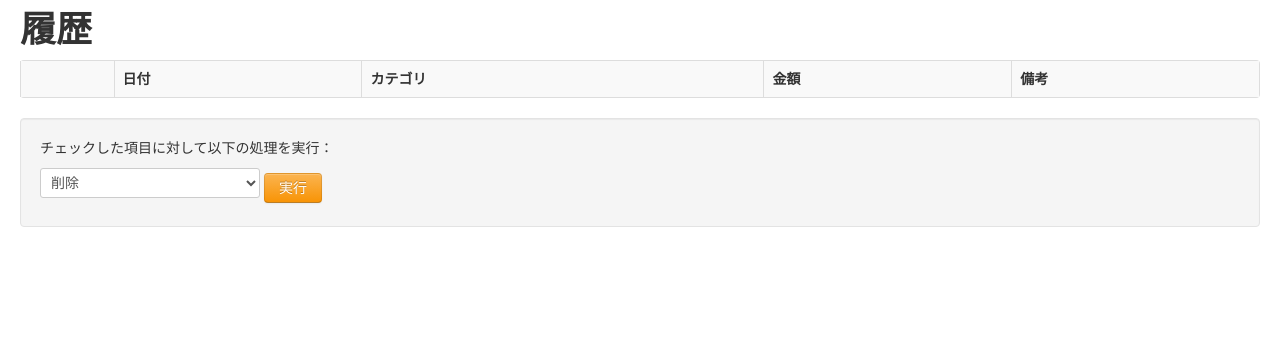
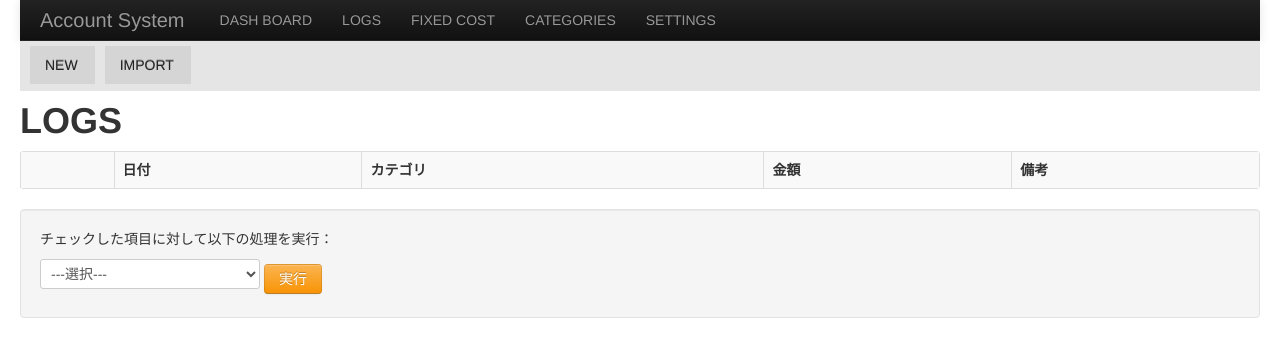
Before and after one commit to Beflat/Account, a Django app: page / in a window 1280 px wide. Shown: the top 357 px of the page. Run offline with Django 3.2, Linux system fonts and the light colour scheme; lists and menus that the app fills with data are empty; parts of the project's set-up code (start-up, migrations or seed data) failed here and were passed over; some libraries are stand-ins or nearby versions.

Commit message:
新規登録画面を追加。

```diff
--- /dev/null
+++ b/account/static/css/account.css
@@ -0,0 +1,17 @@
+
+#submenu {
+    background-color: #e5e5e5;
+    color: #444;
+    display: block;
+    height: 40px;
+    padding: 5px;
+}
+
+#submenu .nav-pills li {
+    background-color: #d5d5d5;
+    margin: 0px 5px;
+}
+
+#submenu .nav-pills li a {
+    color: #222;
+}
--- a/account/templates/account_log/index.html
+++ b/account/templates/account_log/index.html
@@ -4,7 +4,7 @@
 {% block content %}
 
 
-<h1>履歴</h1>
+<h1>LOGS</h1>
 
 {% if messages %}
 <div class="alert alert-success">
@@ -19,7 +19,6 @@
 <div id="search-form">
 
 </div>
-
 
 <form action="{% url account.views.batch %}" method="POST">
 {% csrf_token %}
@@ -50,6 +49,7 @@
     <div id="action-box" class="well">
         <p>チェックした項目に対して以下の処理を実行：</p>
         <select name="action">
+            <option value="-">---選択---</option>
             <option value="d">削除</option>
         </select>
 
--- a/account/templates/layout.html
+++ b/account/templates/layout.html
@@ -5,6 +5,7 @@
         <title>{% block page_title %}{% endblock %} - Account System</title>
         <link rel="stylesheet" href="{{ STATIC_URL }}css/bootstrap/css/bootstrap.min.css" type="text/css">
         <link rel="stylesheet" href="{{ STATIC_URL }}css/bootstrap/css/bootstrap-responsive.min.css" type="text/css">
+        <link rel="stylesheet" href="{{ STATIC_URL }}css/account.css" type="text/css">
     </head>
 
     <body>
@@ -12,8 +13,32 @@
             <div class="row-fluid">
                 <div class="span12">
 
+<!-- header -->
+                    <div class="navbar navbar-static-top navbar-inverse">
+                        <div class="navbar-inner ">
+                            <a class="brand" href="#">Account System</a>
+                            <ul class="nav">
+                                <li><a href="#">DASH BOARD</a></li>
+                                <li><a href="{% url account.views.index %}">LOGS</a></li>
+                                <li><a href="#">FIXED COST</a></li>
+                                <li><a href="#">CATEGORIES</a></li>
+                                <li><a href="#">SETTINGS</a></li>
+                            </ul>
+                        </div>
+                        <div id="submenu">
+                            <ul class="nav nav-pills">
+                                <li><a href="{% url account.views.new %}">NEW</a></li>
+                                <li><a href="#">IMPORT</a></li>
+                            </ul>
+                        </div>
+                        <div  class="clearfix"></div>
+                    </div>
+<!-- /header -->
+
+<!-- main content -->
                     {% block content %}
                     {% endblock %}
+<!-- /main content -->
 
                 </div>
             </div>
--- a/account/urls.py
+++ b/account/urls.py
@@ -3,4 +3,6 @@ from django.conf.urls import url, patterns
 urlpatterns = patterns('account.views',
     url(r'^$', 'index'),
     url(r'^batch/$', 'batch', name='batch'),
+    url(r'^new/$', 'new'),
+    url(r'^register/$', 'register'),
 )
--- a/account/views.py
+++ b/account/views.py
@@ -1,7 +1,10 @@
 # encoding: UTF-8
 # Create your views here.
+from account.forms import AccountLogForm
 from account.models import AccountLog
 from django.contrib import messages
+from django.forms.formsets import formset_factory
+from django.forms.models import modelformset_factory
 from django.http import HttpResponse
 from django.shortcuts import render, redirect
 import logging
@@ -18,3 +21,27 @@ def batch(request):
 
     messages.add_message(request, messages.SUCCESS, '処理を実行しました。')
     return redirect('account.views.index')
+
+
+def new(request):
+
+    form = AccountLogForm()
+    data = {'form': form}
+
+    return render(request, 'account_log/new.html', data)
+
+
+def register(request):
+
+    form = AccountLogForm(request.POST)
+
+    if form.is_valid:
+        form.save()
+        messages.add_message(request, messages.SUCCESS, 'データを登録しました。')
+        return redirect('account.views.new')
+
+
+    data = {'form': form}
+
+    messages.add_message(request, messages.ERROR, "結果：" + str(form.errors))
+    return render(request, 'account_log/new.html', data)
```
Also changed, not shown: account/forms.py (added, +9 -0 lines), account/models.py (+10 -3 lines), account/templates/account_log/new.html (added, +35 -0 lines). Lines whose indentation alone changed are shown as unchanged.
